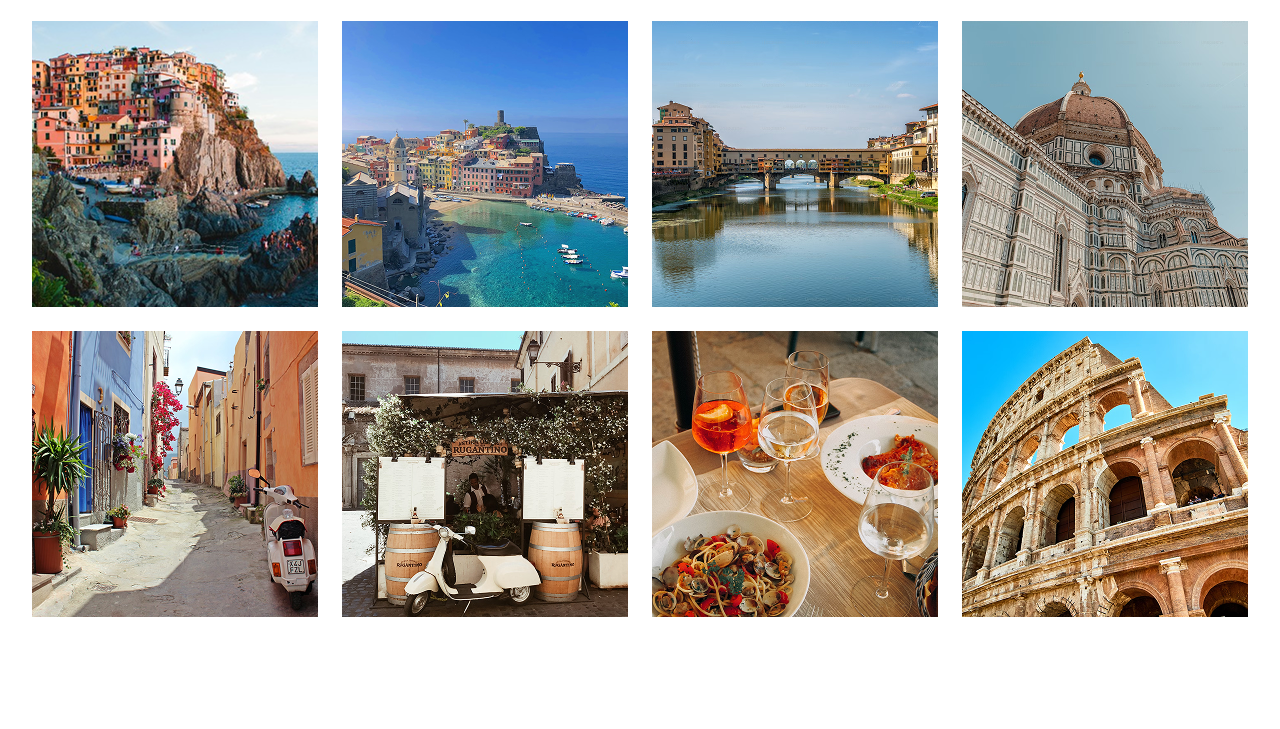
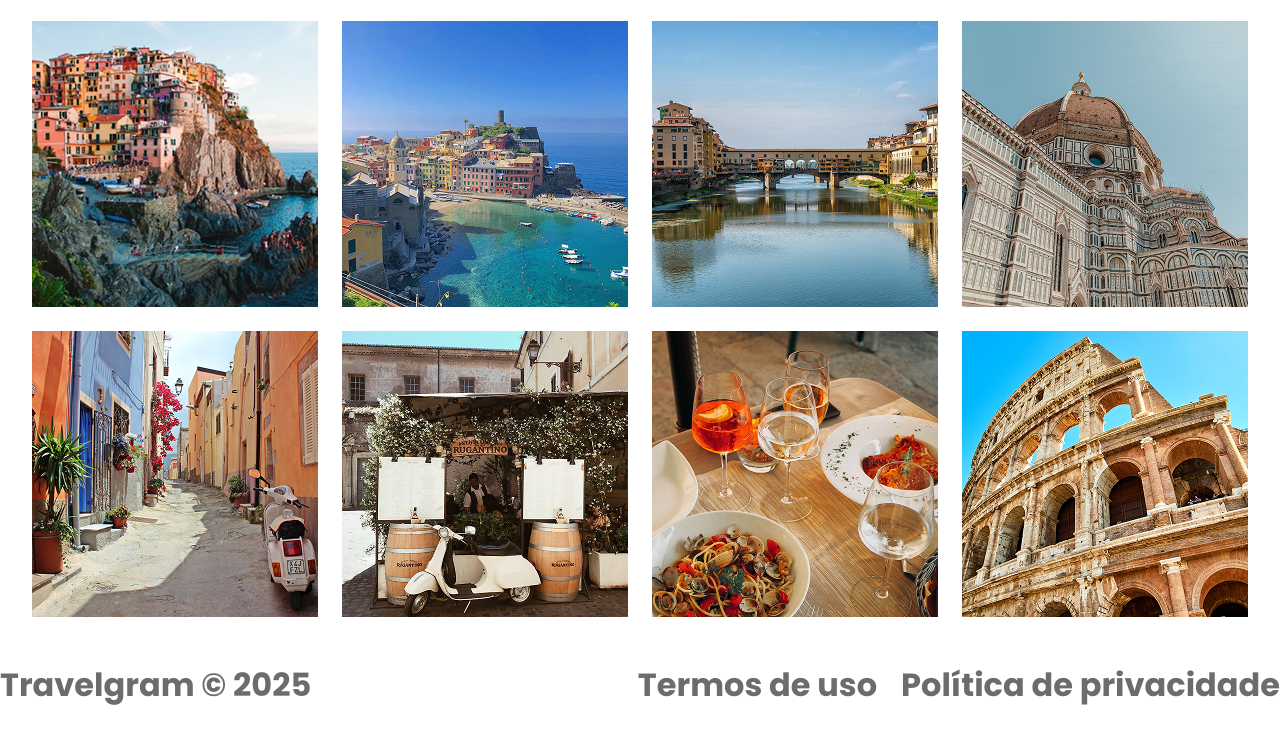
Before and after one commit to kollinWaku/travelgram, a plain HTML site: page index.html in a window 1280 px wide. Shown: the part 649-1378 px from the top of the page. Before the commit the page ends 1290 px from the top, so only its background shows below. Drawn offline with Linux system fonts and the light colour scheme.

Commit message:
done footer

```diff
--- a/index.html
+++ b/index.html
@@ -78,5 +78,19 @@
         <img src="assets/images/Image11.png" alt="...">
         <img src="assets/images/Image12.png" alt="...">
     </main>
+
+    <footer>
+        <span>
+            Travelgram &copy; 2025
+        </span>
+
+        <span>
+            Termos de uso
+        </span>
+
+        <span>
+            Política de privacidade
+        </span>
+    </footer>
 </body>
 </html>
--- /dev/null
+++ b/styles/footer.css
@@ -0,0 +1,10 @@
+footer {
+    display: flex;
+    gap: 24px;
+
+    padding-block: 24px;
+}
+
+footer span:nth-child(1) {
+    margin-right: auto;
+}
--- a/styles/index.css
+++ b/styles/index.css
@@ -2,3 +2,4 @@
 @import url(nav.css);
 @import url(header.css);
 @import url(main.css);
+@import url(footer.css);
```
